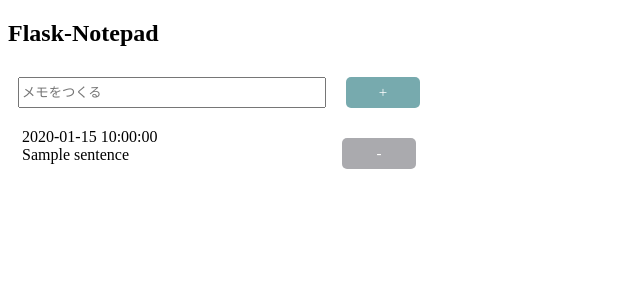
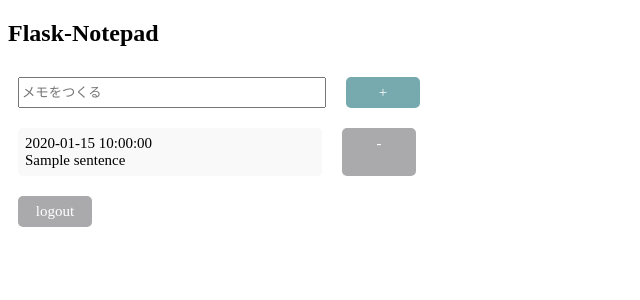
Before and after one commit to HiroshiOnodera/Flask-Notepad, a Flask app: template templates/home.html in a window 1280 px wide. Shown: the top 300 px of the page, without its empty margins (0-640 px from the left). Run offline with Flask 2, Linux system fonts and the light colour scheme; tables that the repository leaves empty hold one stand-in row (values such as "Sample post"); the template is opened without the code that fills it: values that come from a table or form of the project are taken from there, most other values are stand-ins (such as "Sample title", 1, 10 or a date in 2020).

Commit message:
メモ変更機能を追加

```diff
--- a/static/main.css
+++ b/static/main.css
@@ -17,7 +17,29 @@
 
 .orange {
     color: white;
-    background: #aaaaae;
+    background: rgb(241, 172, 81);
+}
+
+.gray {
+    color: white;
+    background: #aaaaac;
+}
+
+.sentence {
+    width:300px;
+}
+
+a.memo_line {
+    padding: 7px;
+    margin: 10px 10px 10px 10px;
+    font-size: 15px;
+    text-decoration: none;
+    text-align: left;
+    border-radius: 5px;
+    display: block;
+    width: 290px;
+    color: black;
+    background: #f9f9f9;
 }
 
 .create_memo {
@@ -26,18 +48,9 @@
 
 .memo_object {
     display: inline-flex;
-    margin: 10px 10px 0px 10px;
 }
 
-.memo {
-    margin: 0px 10px 0px 4px;
-    width: 300px;
-}
 
 input {
     margin: 10px;
 }
-
-.sentence {
-    width : 300px;
-}
--- a/templates/home.html
+++ b/templates/home.html
@@ -1,10 +1,12 @@
 {% extends "base.html" %}
 {% block base %}
+
     {% for field in form.errors %}
     {% for error in form.errors[field] %}
         <div >{{error}}</div>
     {% endfor %}
     {% endfor %}
+
     <form name="create_memo" action="/create_memo" method="POST">
         {{ form.csrf_token }}
         <div class="create_memo">
@@ -12,14 +14,18 @@
             <a href="javascript:create_memo.submit()" class="button green">+</a>
         </div>
     </form>
+
     {% for pice in memo %}
+    <form name="edit_memo_{{pice.memo_id}}" action="/edit_memo/{{pice.memo_id}}" method="POST">
+    </form>
     <form name="delete_memo_{{pice.memo_id}}" action="/delete_memo/{{pice.memo_id}}" method="POST">
         <div class="memo_object">
-            <div class="memo">
+            <a href="javascript:edit_memo_{{pice.memo_id}}.submit()" class="memo_line">
                 {{pice.update_date}} <br>{{pice.sentence}}
-            </div>
-            <a href="javascript:delete_memo_{{pice.memo_id}}.submit()" class="button orange">-</a>
+            </a>
+            <a href="javascript:delete_memo_{{pice.memo_id}}.submit()" class="button gray">-</a>
         </div>
     </form>
     {% endfor %}
+    <a href="/logout" class="button gray">logout</a>
 {% endblock %}
```
Also changed, not shown: controller/memo_controller.py (+32 -0 lines), templates/edit.html (added, +52 -0 lines).
